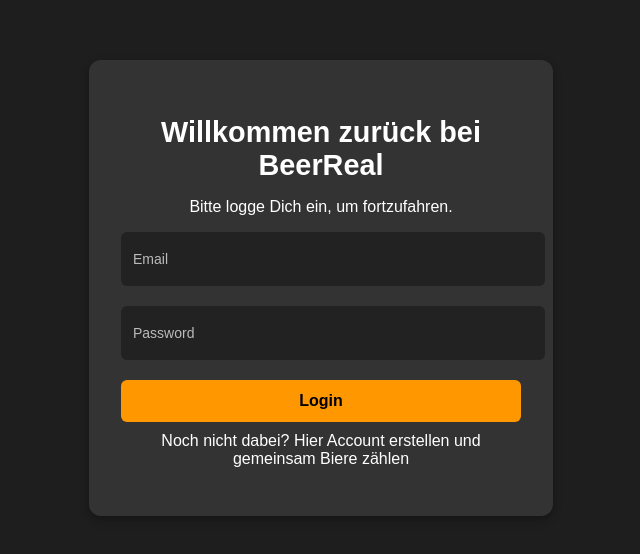
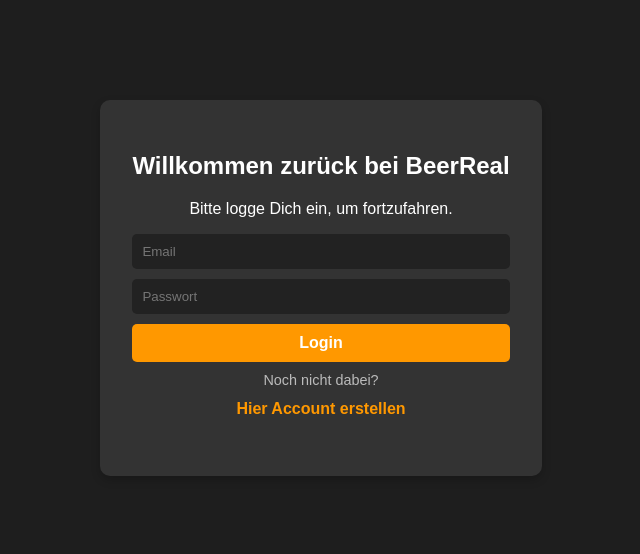
Before and after one commit to frederikbckl/beerreal, a React (Create React App) app: page / in a window 1280 px wide. Shown: the part 112-666 px from the top of the page, without its empty margins (319-959 px from the left). Built offline with nearby package versions, Linux system fonts and the light colour scheme; no server answers; the database is empty.

Commit message:
Implemented sign up option again

```diff
--- a/src/Auth.js
+++ b/src/Auth.js
@@ -1,8 +1,8 @@
 import React, { useState } from "react";
-import styled from "styled-components";
+// import styled from "styled-components";
 import { auth, db } from "./firebase";
 import { createUserWithEmailAndPassword, signInWithEmailAndPassword, signOut } from "firebase/auth";
-import { setDoc, doc } from "firebase/firestore";
+// import { setDoc, doc } from "firebase/firestore";
 import "./Login.css";
 import { useNavigate } from "react-router-dom";
 
@@ -10,6 +10,7 @@
 const Auth = () => {
   const [email, setEmail] = useState("");
   const [password, setPassword] = useState("");
+  const [isSignup, setIsSignup] = useState(false);
   const [error, setError] = useState("");
   const navigate = useNavigate();
 
@@ -24,40 +25,66 @@
     }
   };
 
+  const toggleAuthMode = () => {
+    setIsSignup(!isSignup);
+  };
+
   return (
-    <div className="login-container">
-      {/* <div className="LoginBox"> */}
+    <div className="auth-container">
+      <div className="auth-box">
         <h2>Willkommen zurück bei BeerReal</h2>
         <p>Bitte logge Dich ein, um fortzufahren.</p>
-        <form onSubmit={handleLogin}>
-          <div className="input-group">
-            <input
-              type="email"
-              value={email}
-              onChange={(e) => setEmail(e.target.value)}
-              required
-              placeholder=" "
-            />
-            <label>Email</label>
-          </div>
 
-          <div className="input-group">
-            <input
-              type="password"
-              value={password}
-              onChange={(e) => setPassword(e.target.value)}
-              required
-              placeholder=" "
-            />
-            <label>Password</label>
-          </div>
-          <button>Login</button>
-        </form>
-        {/* <p className="switch-text">Don't have an account? <span>Sign Up</span></p> */}
-        <p className="sign-up-text">Noch nicht dabei? <span>Hier Account erstellen und gemeinsam Biere zählen</span></p>
+        <input type="email" placeholder="Email" />
+        <input type="password" placeholder="Passwort" />
+
+        <button className="login-btn">Login</button>
+
+        <p className="auth-toggle">
+          {isSignup ? "Bereits registriert?" : "Noch nicht dabei?"}{" "}
+          <button onClick={toggleAuthMode} className="signup-btn">
+            {isSignup ? "Hier einloggen" : "Hier Account erstellen"}
+          </button>
+        </p>
       </div>
-    );
-  };
+    </div>
+  );
+};
+
+  // return (
+  //   <div className="login-container">
+  //     {/* <div className="LoginBox"> */}
+  //       <h2>Willkommen zurück bei BeerReal</h2>
+  //       <p>Bitte logge Dich ein, um fortzufahren.</p>
+  //       <form onSubmit={handleLogin}>
+  //         <div className="input-group">
+  //           <input
+  //             type="email"
+  //             value={email}
+  //             onChange={(e) => setEmail(e.target.value)}
+  //             required
+  //             placeholder=" "
+  //           />
+  //           <label>Email</label>
+  //         </div>
+
+  //         <div className="input-group">
+  //           <input
+  //             type="password"
+  //             value={password}
+  //             onChange={(e) => setPassword(e.target.value)}
+  //             required
+  //             placeholder=" "
+  //           />
+  //           <label>Password</label>
+  //         </div>
+  //         <button>Login</button>
+  //       </form>
+  //       {/* <p className="switch-text">Don't have an account? <span>Sign Up</span></p> */}
+  //       <p className="sign-up-text">Noch nicht dabei? <span>Hier Account erstellen und gemeinsam Biere zählen</span></p>
+  //     </div>
+  //   );
+  // };
 
 {/*
         <form onSubmit={handleLogin}>
@@ -89,86 +116,4 @@
 }; */}
 
 
-//         <InputContainer>
-//           <Input
-//             type="email"
-//             value={email}
-//             onChange={(e) => setEmail(e.target.value)}
-//             placeholder=" "
-//           />
-//           <FloatingLabel>Email</FloatingLabel>
-//         </InputContainer>
-//         <InputContainer>
-//           <Input
-//             type="password"
-//             value={password}
-//             onChange={(e) => setPassword(e.target.value)}
-//             placeholder=" "
-//           />
-//           <FloatingLabel>Password</FloatingLabel>
-//         </InputContainer>
-//         <Button>Login</Button>
-//         <ToggleText>Don't have an account? Sign Up</ToggleText>
-//       </LoginBox>
-//     </LoginContainer>
-//   );
-// };
-
 export default Auth;
-
-
-// export default function Auth({ setUser }) {
-//   const [email, setEmail] = useState("");
-//   const [password, setPassword] = useState("");
-//   const [name, setName] = useState("");
-//   const [isLogin, setIsLogin] = useState(true);
-//   const [error, setError] = useState("");
-
-//   const handleAuth = async () => {
-//     try {
-//       setError("");
-//       if (isLogin) {
-//         await signInWithEmailAndPassword(auth, email, password);
-//       } else {
-//         await createUserWithEmailAndPassword(auth, email, password);
-//       }
-//     } catch (err) {
-//       setError("⚠️ " + err.message);
-//     }
-//   };
-
-
-//   return (
-//     <Container>
-//       <FormWrapper>
-//         <h2>{isLogin ? "Login" : "Sign Up"}</h2>
-
-//         {!isLogin && (
-//           <InputField>
-//             <Label hasValue={name !== ""}>Name</Label>
-//             <Input type="text" value={name} onChange={(e) => setName(e.target.value)} />
-//           </InputField>
-//         )}
-
-//         <InputField>
-//           <Label hasValue={email !== ""}>E-Mail</Label>
-//           <Input type="email" value={email} onChange={(e) => setEmail(e.target.value)} />
-//         </InputField>
-
-//         <InputField>
-//           <Label hasValue={password !== ""}>Password</Label>
-//           <Input type="password" value={password} onChange={(e) => setPassword(e.target.value)} />
-//         </InputField>
-
-//         {error && <ErrorMessage>{error}</ErrorMessage>}
-
-//         <Button onClick={handleAuth}>{isLogin ? "Login" : "Sign Up"}</Button>
-//         <Toggle onClick={() => setIsLogin(!isLogin)}>
-//           {isLogin ? "Don't have an account? Sign Up" : "Already have an account? Login"}
-//         </Toggle>
-//       </FormWrapper>
-//     </Container>
-//   );
-// }
-
-// export default Auth;
--- a/src/Login.css
+++ b/src/Login.css
@@ -11,6 +11,32 @@
     align-items: center;
     height: 100vh;
 }
+
+.auth-container {
+    display: flex;
+    justify-content: center;
+    align-items: center;
+    height: 100vh;
+    background-color: #1e1e1e;
+    /* Dark theme */
+}
+
+.auth-box {
+    background: #333;
+    padding: 2rem;
+    border-radius: 10px;
+    box-shadow: 0px 4px 10px rgba(0, 0, 0, 0.2);
+    text-align: center;
+    max-width: 400px;
+    /* Ensures it doesn't take full width on mobile */
+    width: 90%;
+}
+
+h2, p {
+    color: white;
+}
+
+
 
 /* Center login box */
 .login-container {
@@ -30,13 +56,39 @@
 }
 
 input {
+  display: block;
+  width: calc(100% - 20px);
+  padding: 10px;
+  margin: 10px auto;
+  border-radius: 5px;
+  border: none;
+  background: #222;
+  color: white;
+}
+
+.login-btn {
     width: 100%;
-    padding: 18px 12px;
-    background: #222;
+    padding: 10px;
+    background: #ff9800;
     border: none;
-    border-radius: 6px;
     color: white;
-    font-size: 16px;
+    font-size: 1rem;
+    border-radius: 5px;
+    cursor: pointer;
+}
+
+.auth-toggle {
+    margin-top: 10px;
+    font-size: 0.9rem;
+    color: #bbb;
+}
+
+.signup-btn {
+    background: none;
+    border: none;
+    color: #ff9800;
+    cursor: pointer;
+    font-size: 1rem;
 }
 
 input:focus {
```
